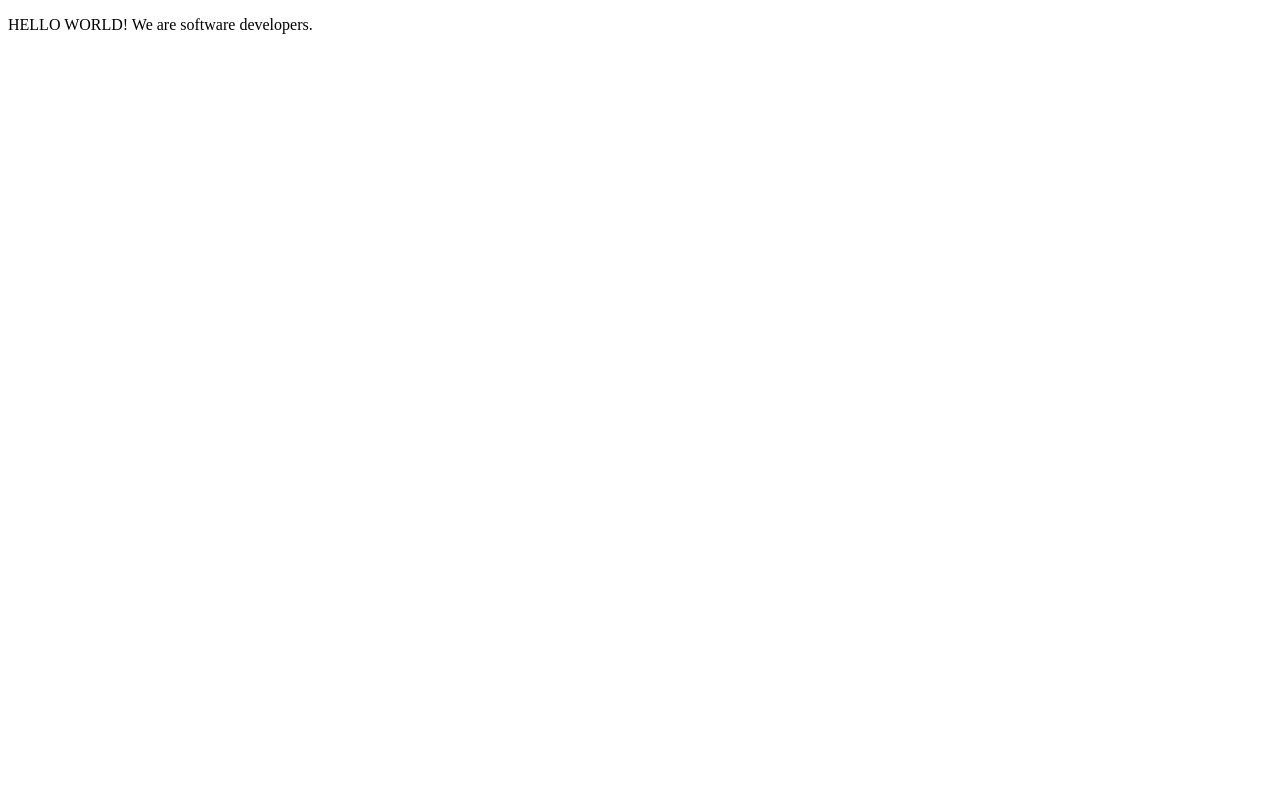
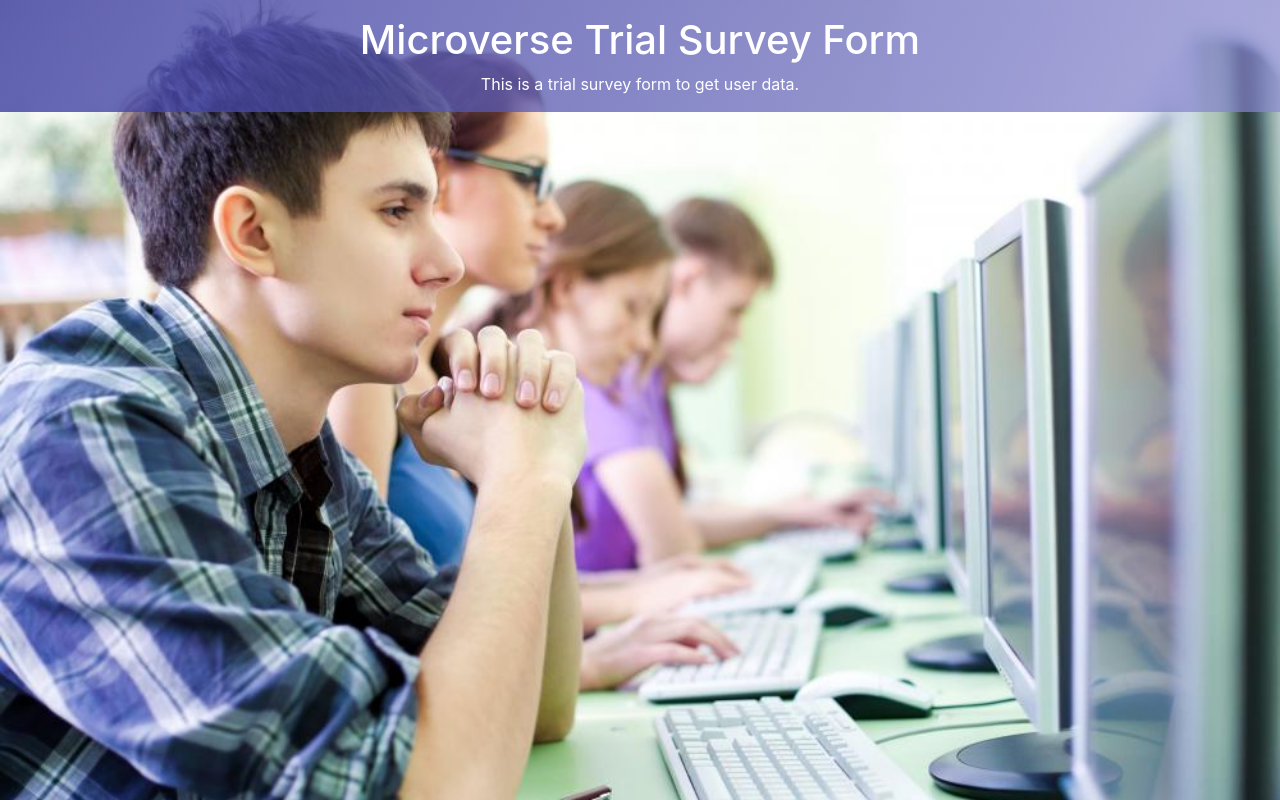
Before and after one commit to lagra-iku/microversewithcarlos, a plain HTML site: page index.html in a window 1280 px wide. Drawn offline with nearby package versions, Linux system fonts and the light colour scheme.

Commit message:
added features 1 and 2

```diff
--- /dev/null
+++ b/assets/styles.css
@@ -0,0 +1,5 @@
+body {
+    background-image: linear-gradient( 115deg, rgba(58, 58, 158, 0.8), rgba(136, 136, 206, 0.7) ), url(../img/computer.jpg);
+    background-repeat: no-repeat;
+    background-size: cover;
+  }
--- a/index.html
+++ b/index.html
@@ -3,11 +3,14 @@
 <head>
     <meta charset="UTF-8">
     <meta name="viewport" content="width=device-width, initial-scale=1.0">
+    <link rel="stylesheet" href="assets/styles.css">
+    <link rel="stylesheet" href="https://maxcdn.bootstrapcdn.com/bootstrap/4.5.2/css/bootstrap.min.css">
     <title>Document</title>
 </head>
 <body>
-    <div class="main">
-        <p>HELLO WORLD! We are software developers.</p>
+    <div class="main container text-center pt-3 text-white">
+        <h1 id="title">Microverse Trial Survey Form</h1>
+        <p id="description">This is a trial survey form to get user data.</p>
     </div>
 </body>
 </html>
```
Also changed, not shown: img/computer.jpg (added).
